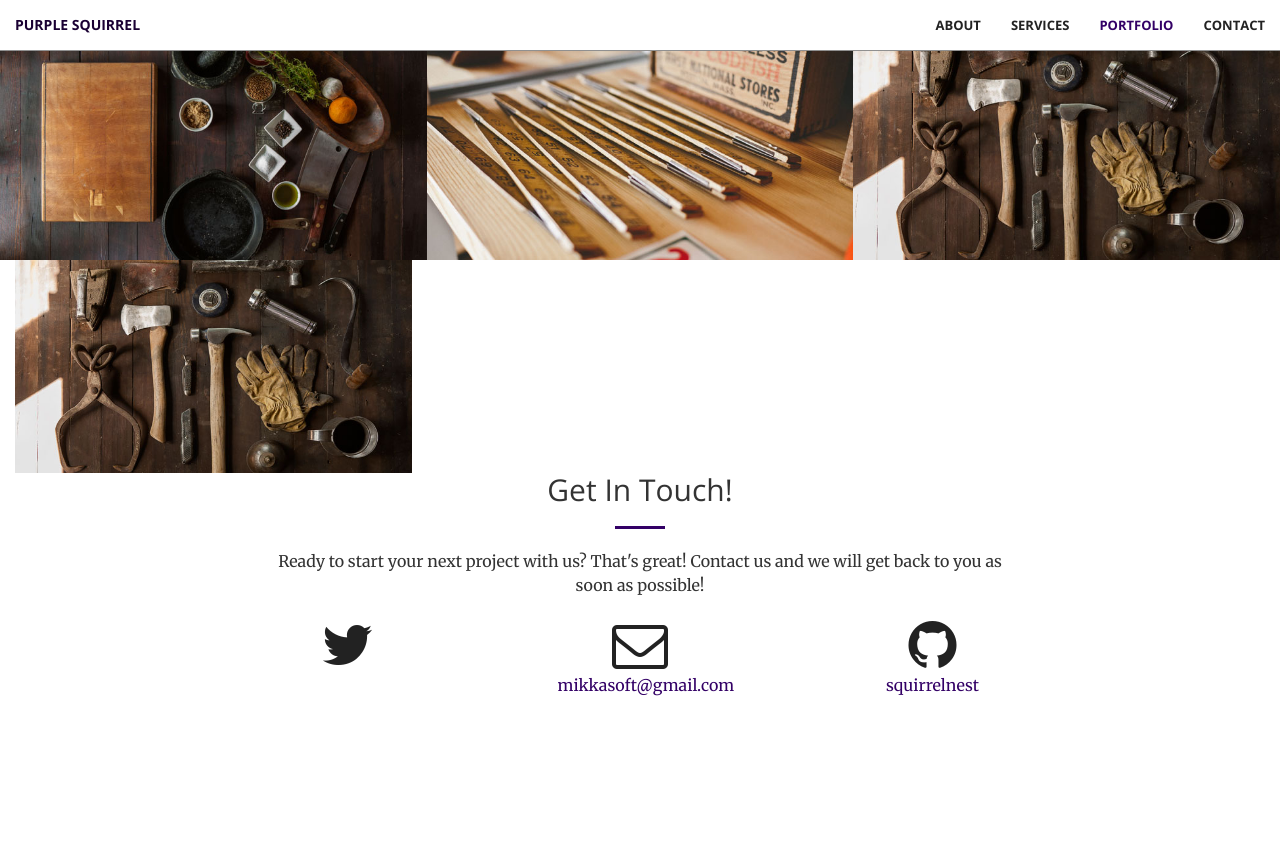
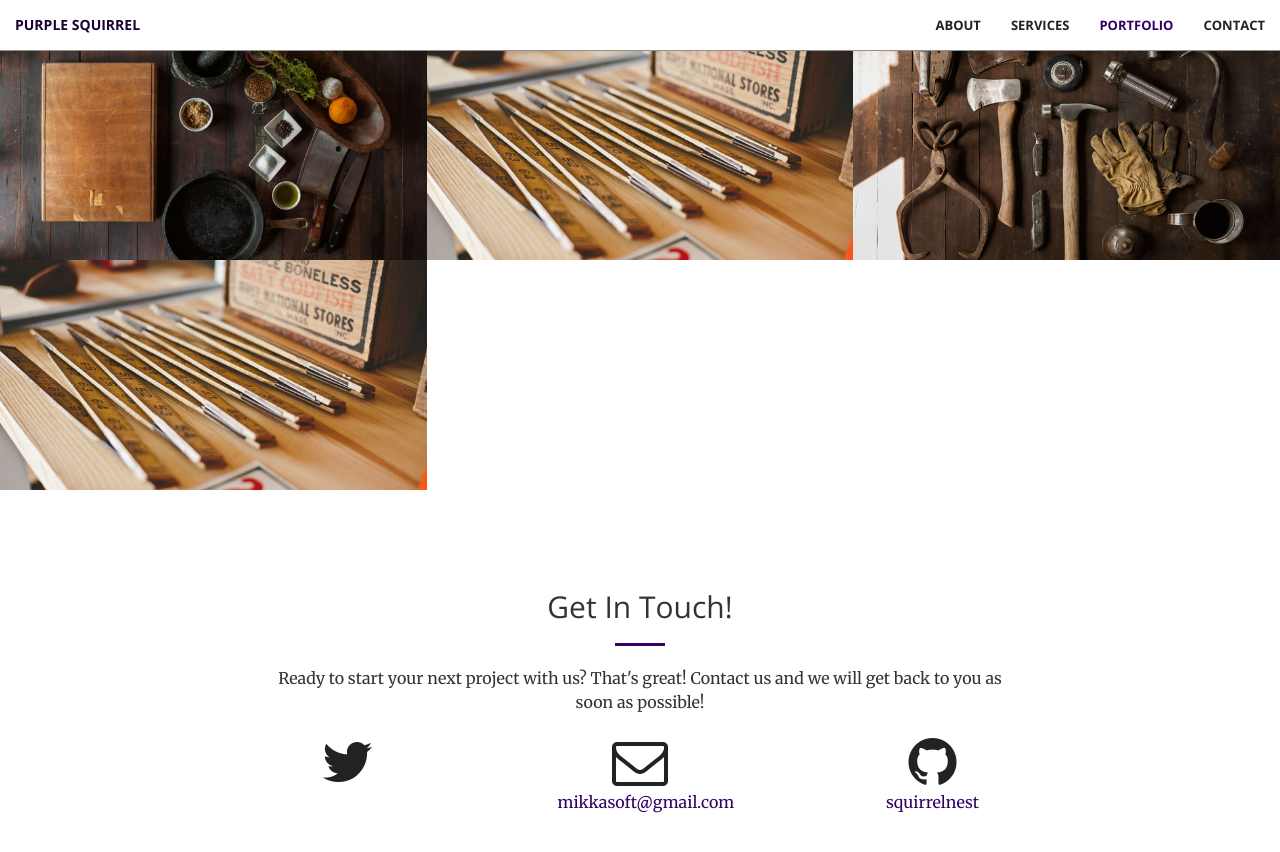
Before and after one commit to squirrelnest/squirrelnest.github.io, a Jekyll site: the page built from index.html, in a window 1280 px wide and 900 px high, scrolled down 1972 px. Shown: the top 852 px of the window. Built offline with Jekyll 4.4.1, drawn with Linux system fonts in a browser that asks for light colours; before the commit the page ends 2789 px from its top, so only the background shows below that.

Commit message:
Portfolio - Add Row

```diff
--- a/_includes/portfolio.html
+++ b/_includes/portfolio.html
@@ -92,18 +92,16 @@
                     </div>
                 </a>
             </div>
-        </div>
-    </div>
             <div class="col-lg-4 col-sm-6">
-        <a href="https://player.vimeo.com/video/105206713?title=0&byline=0&portrait=0" class="portfolio-box">
-            <img src="img/portfolio/6.jpg" class="img-responsive" alt="">
+                <a href="https://player.vimeo.com/video/113576880?title=0&byline=0&portrait=0" class="portfolio-box">
+                    <img src="img/portfolio/5.jpg" class="img-responsive" alt="">
                     <div class="portfolio-box-caption">
                         <div class="portfolio-box-caption-content">
                             <div class="project-category text-faded">
-                        TV Commercial
+                                Infographics
                             </div>
                             <div class="project-name">
-                        Benefit Cosmetics
+                                Toyota
                             </div>
                         </div>
                     </div>
```
Lines whose indentation alone changed are shown as unchanged.
